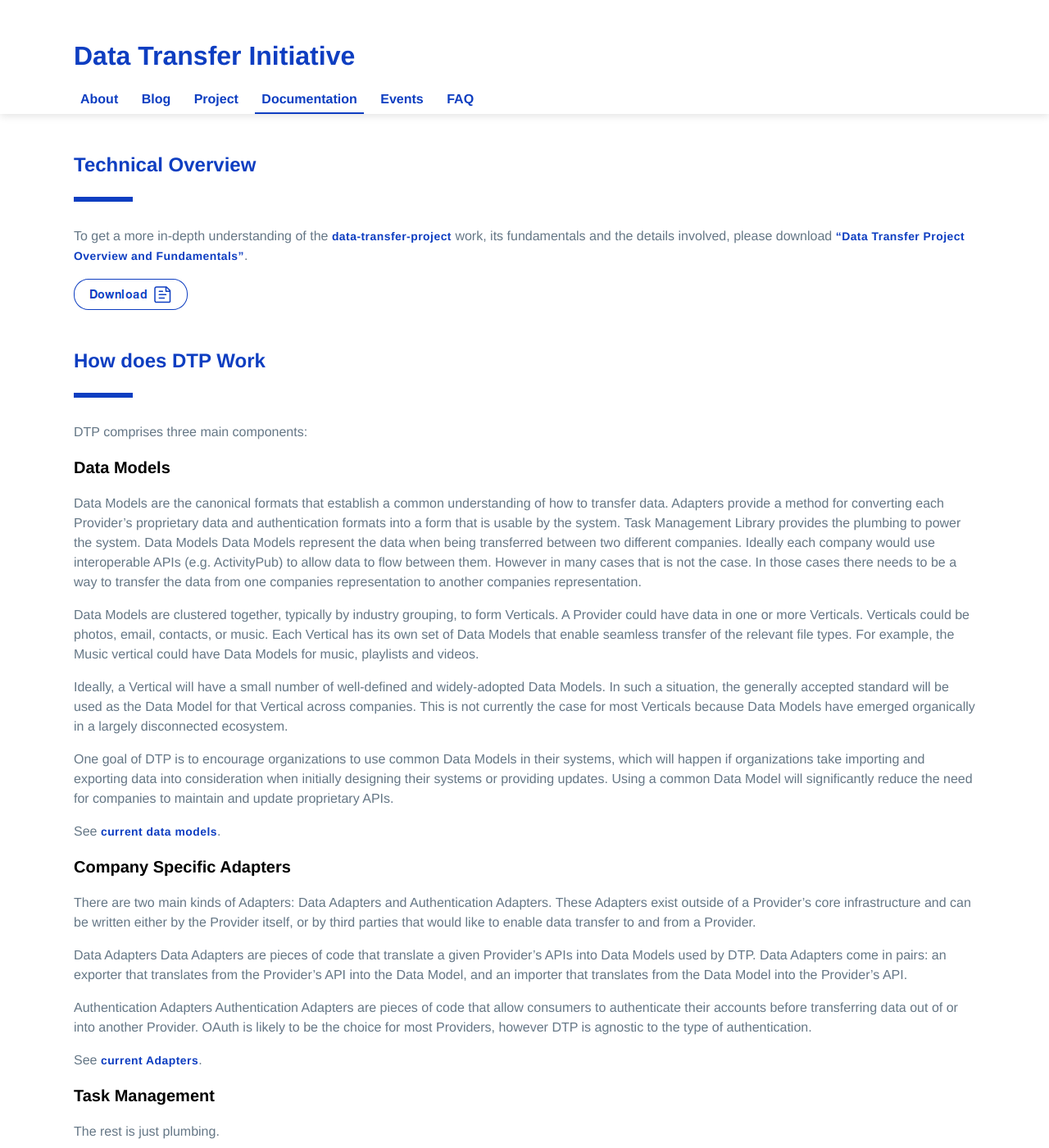
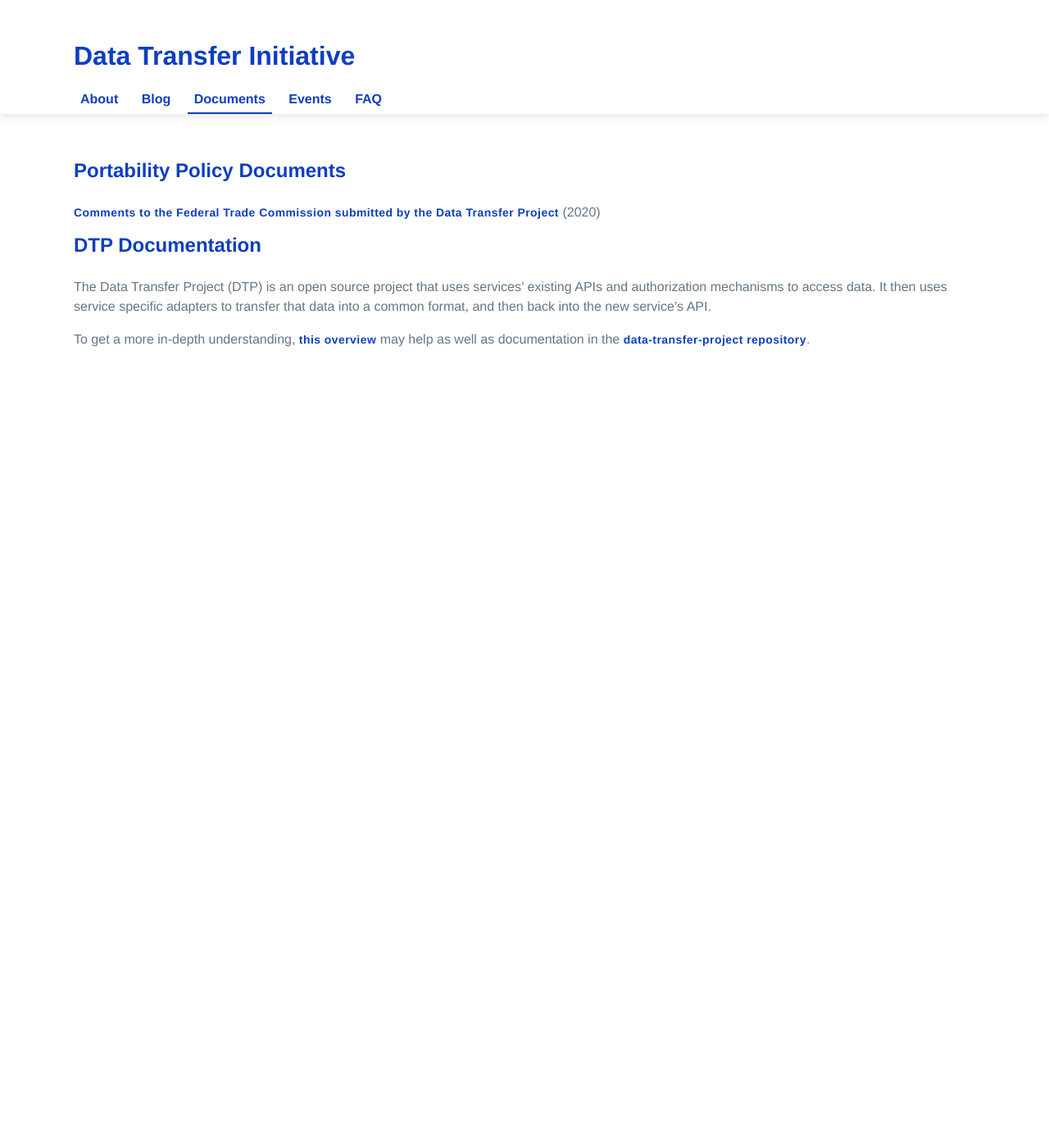
Before and after one commit to dtinit/dtinit.github.io, a Jekyll site: the page built from documentation.md, in a window 1280 px wide and 1400 px high. Shown: the whole window at 82% size. Built offline with Jekyll 4.4.1, drawn with Linux system fonts in a browser that asks for light colours; our own code applies the rules of GitHub Pages for plain Markdown files; some of the changed text lies outside the part shown.

Commit message:
Reorganizes documentation so we can have documentation that's not only about DTP

```diff
--- a/_includes/nav.html
+++ b/_includes/nav.html
@@ -16,13 +16,8 @@
         </a>
       </li>
       <li class='nav__item'>
-        <a href="{{site.baseurl}}/project" class='{% if "/project" == page.url %}active{% endif %}'>
-          Project
-        </a>
-      </li>
-      <li class='nav__item'>
         <a href="{{site.baseurl}}/documentation" class='{% if "/documentation" == page.url %}active{% endif %}'>
-          Documentation
+          Documents
         </a>
       </li>
       <li class='nav__item'>
--- a/documentation.md
+++ b/documentation.md
@@ -1,65 +1,12 @@
-<div class="section" markdown="1">
-## Technical Overview
-<div class="mustache">
-</div>
+<br/>
 
-To get a more in-depth understanding of the [data-transfer-project](https://github.com/google/data-transfer-project) work, its fundamentals and the details involved, please download [“Data Transfer Project Overview and Fundamentals”]({{site.baseurl}}/dtp-overview.pdf).
+## Portability Policy Documents
 
-{% comment %} TODO: Needs to be replaced with accessible text {% endcomment %}
-<a href="{{site.baseurl}}/dtp-overview.pdf">
-  <img src="{{site.baseurl}}/images/download.png">
-</a>
-</div>
+[Comments to the Federal Trade Commission submitted by the Data Transfer Project](https://www.regulations.gov/document/FTC-2020-0062-0010) (2020)
 
-<div class="section" markdown="1">
-## How does DTP Work
-<div class="mustache">
-</div>
 
-DTP comprises three main components:
+## DTP Documentation
 
-### Data Models
+The Data Transfer Project (DTP) is an open source project that uses services' existing APIs and authorization mechanisms to access data. It then uses service specific adapters to transfer that data into a common format, and then back into the new service’s API.
 
-Data Models are the canonical formats that establish a common understanding of how to transfer data.
-Adapters provide a method for converting each Provider’s proprietary data and authentication formats into a form that is usable by the system.
-Task Management Library provides the plumbing to power the system.
-Data Models
-Data Models represent the data when being transferred between two different companies. Ideally each company would use interoperable APIs (e.g. ActivityPub) to allow data to flow between them. However in many cases that is not the case. In those cases there needs to be a way to transfer the data from one companies representation to another companies representation.
-
-Data Models are clustered together, typically by industry grouping, to form Verticals. A Provider could have data in one or more Verticals. Verticals could be photos, email, contacts, or music. Each Vertical has its own set of Data Models that enable seamless transfer of the relevant file types. For example, the Music vertical could have Data Models for music, playlists and videos.
-
-Ideally, a Vertical will have a small number of well-defined and widely-adopted Data Models. In such a situation, the generally accepted standard will be used as the Data Model for that Vertical across companies. This is not currently the case for most Verticals because Data Models have emerged organically in a largely disconnected ecosystem.
-
-One goal of DTP is to encourage organizations to use common Data Models in their systems, which will happen if organizations take importing and exporting data into consideration when initially designing their systems or providing updates. Using a common Data Model will significantly reduce the need for companies to maintain and update proprietary APIs.
-
-See [current data models](https://github.com/google/data-transfer-project/tree/master/portability-types-common/src/main/java/org/datatransferproject/types/common/models).
-
-### Company Specific Adapters
-
-There are two main kinds of Adapters: Data Adapters and Authentication Adapters. These Adapters exist outside of a Provider’s core infrastructure and can be written either by the Provider itself, or by third parties that would like to enable data transfer to and from a Provider.
-
-Data Adapters Data Adapters are pieces of code that translate a given Provider’s APIs into Data Models used by DTP. Data Adapters come in pairs: an exporter that translates from the Provider’s API into the Data Model, and an importer that translates from the Data Model into the Provider’s API.
-
-Authentication Adapters Authentication Adapters are pieces of code that allow consumers to authenticate their accounts before transferring data out of or into another Provider. OAuth is likely to be the choice for most Providers, however DTP is agnostic to the type of authentication.
-
-See [current Adapters](https://github.com/google/data-transfer-project/tree/master/extensions/data-transfer).
-
-### Task Management
-
-The rest is just plumbing.
-
-The Task Management Libraries handle background tasks, such as calls between the two relevant Adapters, secure data storage, retry logic, rate limiting, pagination management, failure handling, and individual notifications.
-DTP has developed a collection of Task Management Libraries as a reference implementation for how to utilize the Adapters to transfer data between two Providers. If preferred, Providers can choose to write their own implementation of the Task Management Libraries that utilize the Data Models and Adapters of DTP.
-
-<div class="section" markdown="1">
-## How to try it out
-<div class="mustache">
-</div>
-
-DTP is still in development and is not quite ready for everyone to use yet. However if you want to give it a shot we have a couple methods you can try out:
-
-Note: For both of these you need to get your own API keys from the services you want to port data between; please see instructions for getting keys.
-
-  * [Via Docker](https://github.com/google/data-transfer-project/blob/master/Documentation/RunningLocally.md)
-  * [Via Code](https://github.com/google/data-transfer-project/blob/master/Documentation/Developer.md)
-</div>
+To get a more in-depth understanding, [this overview](/docs/dtp-documentation) may help as well as documentation in the [data-transfer-project repository](https://github.com/google/data-transfer-project).
```
Also changed, not shown: docs/dtp-documentation.md (added, +53 -0 lines), docs/use-cases.md (renamed from use-cases.md, +1 -1 lines), faq.md (+14 -0 lines), index.md (+0 -2 lines), project.md (deleted, +0 -51 lines).
